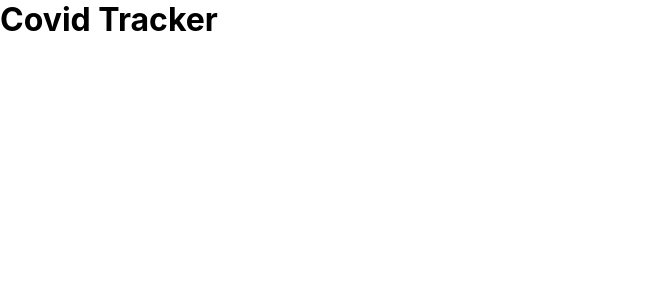
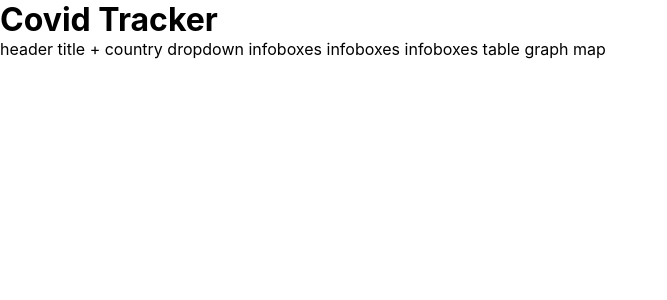
Before and after one commit to Vinoth6194/cp_covid_tracker, a React (Create React App) app: page / in a window 1280 px wide. Shown: the top 300 px of the page, without its empty margins (0-667 px from the left). Built offline with nearby package versions, Linux system fonts and the light colour scheme.

Commit message:
app structure

```diff
--- a/src/App.js
+++ b/src/App.js
@@ -4,6 +4,8 @@ function App() {
   return (
     <div className="app">
       <h1>Covid Tracker</h1>
+      header title + country dropdown infoboxes infoboxes infoboxes table graph
+      map
     </div>
   );
 }
```
